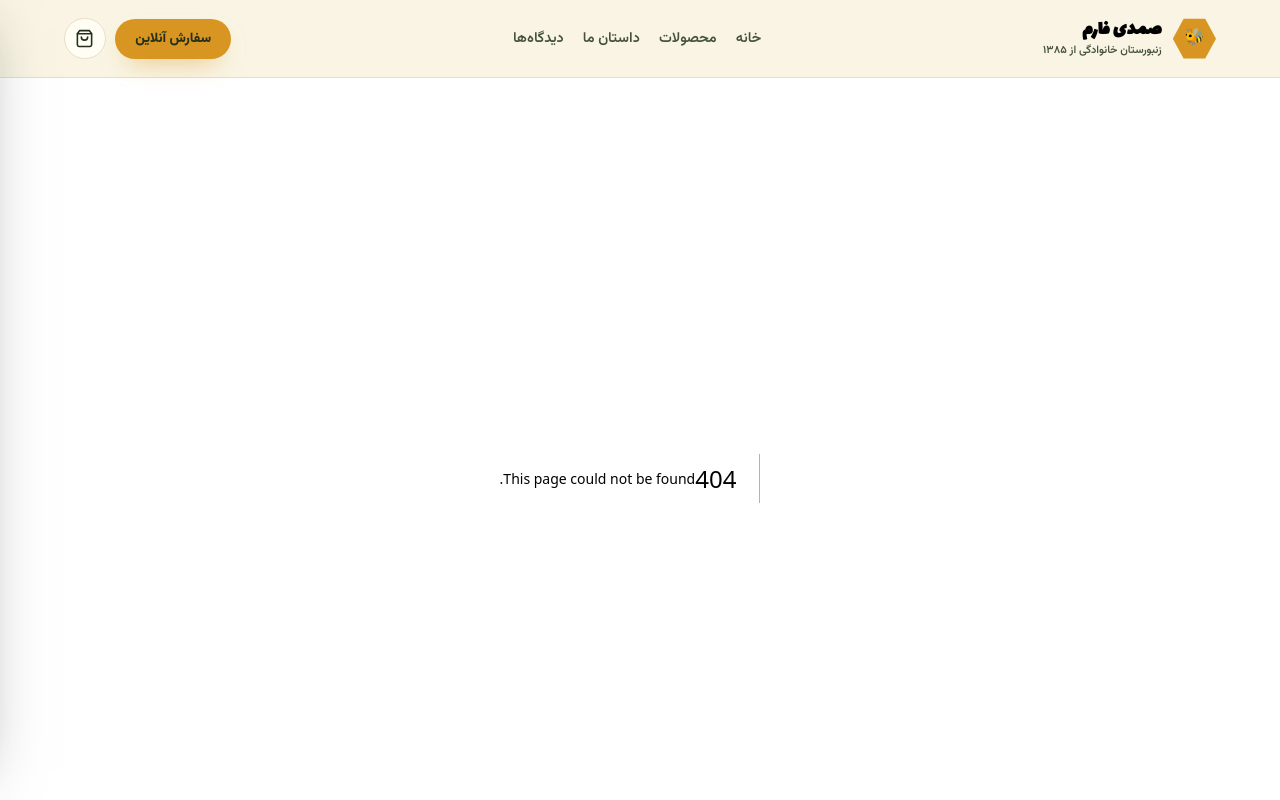
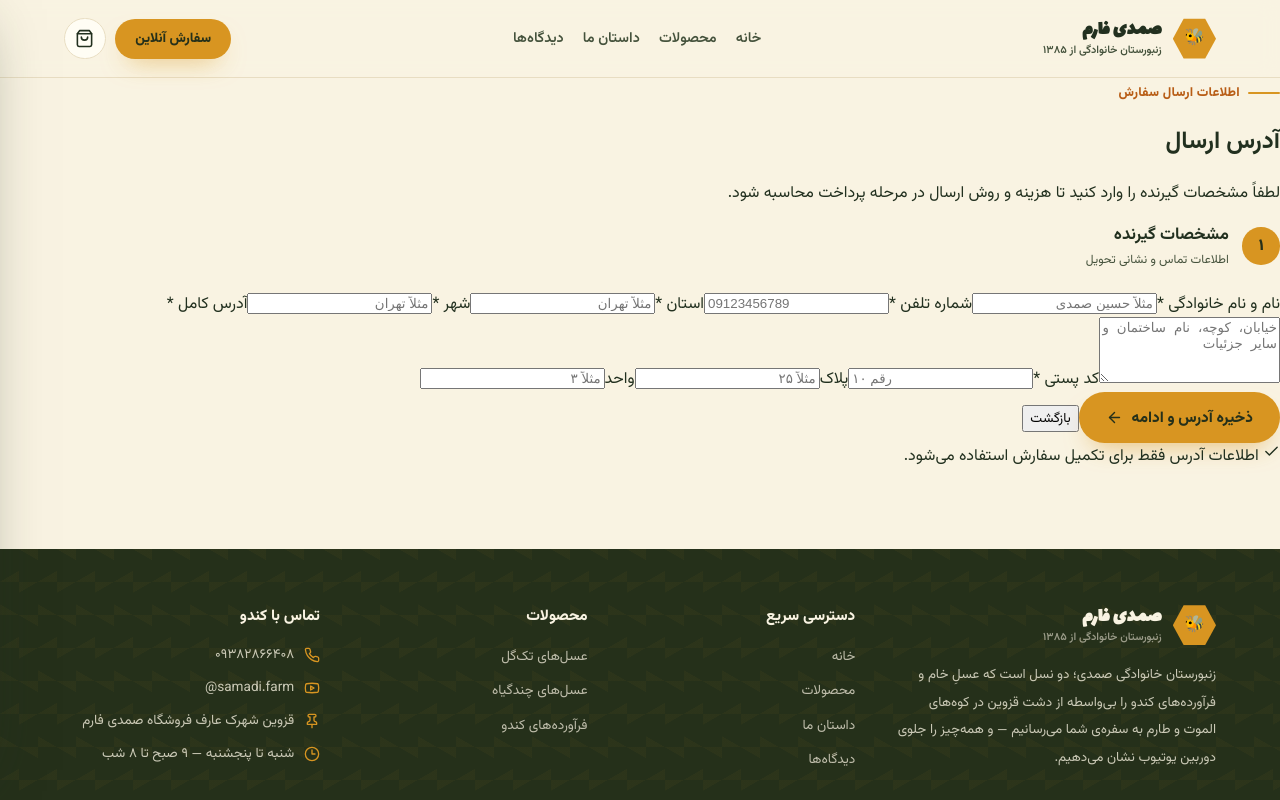
Before and after one commit to hoseinsamadi/SamadiFarm-FrontEnd, a Next.js app: page /address in a window 1280 px wide. Before the commit this address had no page. Shown: the top 800 px of the page. Built offline with nearby package versions, Linux system fonts and the light colour scheme.

Commit message:
Add checkout shipping address page

```diff
--- /dev/null
+++ b/pages/address.tsx
@@ -0,0 +1,104 @@
+import { FormEvent, useEffect, useState } from "react";
+import { useRouter } from "next/router";
+import { IconArrow, IconCheck } from "../src/components/icons";
+
+export interface ShippingAddress {
+  fullName: string;
+  phone: string;
+  province: string;
+  city: string;
+  address: string;
+  postalCode: string;
+  plaque: string;
+  unit: string;
+}
+
+const STORAGE_KEY = "samadiFarm.shippingAddress";
+
+const emptyAddress: ShippingAddress = {
+  fullName: "",
+  phone: "",
+  province: "",
+  city: "",
+  address: "",
+  postalCode: "",
+  plaque: "",
+  unit: "",
+};
+
+export default function AddressPage() {
+  const router = useRouter();
+  const [form, setForm] = useState<ShippingAddress>(emptyAddress);
+  const [error, setError] = useState("");
+
+  useEffect(() => {
+    try {
+      const saved = window.localStorage.getItem(STORAGE_KEY);
+      if (saved) setForm({ ...emptyAddress, ...JSON.parse(saved) });
+    } catch {
+      // Ignore invalid local data and keep the empty form.
+    }
+  }, []);
+
+  const update = (field: keyof ShippingAddress, value: string) => {
+    setForm((prev) => ({ ...prev, [field]: value }));
+    setError("");
+  };
+
+  const submit = (event: FormEvent) => {
+    event.preventDefault();
+    const required: Array<keyof ShippingAddress> = ["fullName", "phone", "province", "city", "address", "postalCode"];
+    if (required.some((field) => !form[field].trim())) {
+      setError("لطفاً همه فیلدهای ضروری را کامل کنید.");
+      return;
+    }
+    if (!/^09\d{9}$/.test(form.phone.replace(/\s/g, ""))) {
+      setError("شماره تلفن باید با 09 شروع شود و 11 رقم باشد.");
+      return;
+    }
+    if (!/^\d{10}$/.test(form.postalCode.replace(/\s/g, ""))) {
+      setError("کد پستی باید ۱۰ رقم باشد.");
+      return;
+    }
+
+    window.localStorage.setItem(STORAGE_KEY, JSON.stringify(form));
+    router.push("/checkout");
+  };
+
+  return (
+    <section className="address-page">
+      <div className="address-head reveal is-visible">
+        <span className="eyebrow">اطلاعات ارسال سفارش</span>
+        <h1>آدرس ارسال</h1>
+        <p>لطفاً مشخصات گیرنده را وارد کنید تا هزینه و روش ارسال در مرحله پرداخت محاسبه شود.</p>
+      </div>
+
+      <form className="address-card reveal is-visible" onSubmit={submit}>
+        <div className="checkout-card-title">
+          <span>۱</span>
+          <div><h2>مشخصات گیرنده</h2><p>اطلاعات تماس و نشانی تحویل</p></div>
+        </div>
+
+        <div className="address-form-grid">
+          <label><span>نام و نام خانوادگی *</span><input value={form.fullName} onChange={(e) => update("fullName", e.target.value)} placeholder="مثلاً حسین صمدی" autoComplete="name" /></label>
+          <label><span>شماره تلفن *</span><input value={form.phone} onChange={(e) => update("phone", e.target.value.replace(/\D/g, "").slice(0, 11))} placeholder="09123456789" inputMode="tel" autoComplete="tel" dir="ltr" /></label>
+          <label><span>استان *</span><input value={form.province} onChange={(e) => update("province", e.target.value)} placeholder="مثلاً تهران" autoComplete="address-level1" /></label>
+          <label><span>شهر *</span><input value={form.city} onChange={(e) => update("city", e.target.value)} placeholder="مثلاً تهران" autoComplete="address-level2" /></label>
+          <label className="address-field-wide"><span>آدرس کامل *</span><textarea value={form.address} onChange={(e) => update("address", e.target.value)} placeholder="خیابان، کوچه، نام ساختمان و سایر جزئیات" rows={4} autoComplete="street-address" /></label>
+          <label><span>کد پستی *</span><input value={form.postalCode} onChange={(e) => update("postalCode", e.target.value.replace(/\D/g, "").slice(0, 10))} placeholder="۱۰ رقم" inputMode="numeric" autoComplete="postal-code" dir="ltr" /></label>
+          <label><span>پلاک</span><input value={form.plaque} onChange={(e) => update("plaque", e.target.value)} placeholder="مثلاً ۲۵" inputMode="numeric" /></label>
+          <label><span>واحد</span><input value={form.unit} onChange={(e) => update("unit", e.target.value)} placeholder="مثلاً ۳" inputMode="numeric" /></label>
+        </div>
+
+        {error && <div className="address-error">{error}</div>}
+
+        <div className="address-actions">
+          <button type="submit" className="btn btn-primary">ذخیره آدرس و ادامه <IconArrow size={17} /></button>
+          <button type="button" className="address-back" onClick={() => router.push("/checkout")}>بازگشت</button>
+        </div>
+      </form>
+
+      <div className="address-note reveal is-visible"><IconCheck size={17} /> اطلاعات آدرس فقط برای تکمیل سفارش استفاده می‌شود.</div>
+    </section>
+  );
+}
```
